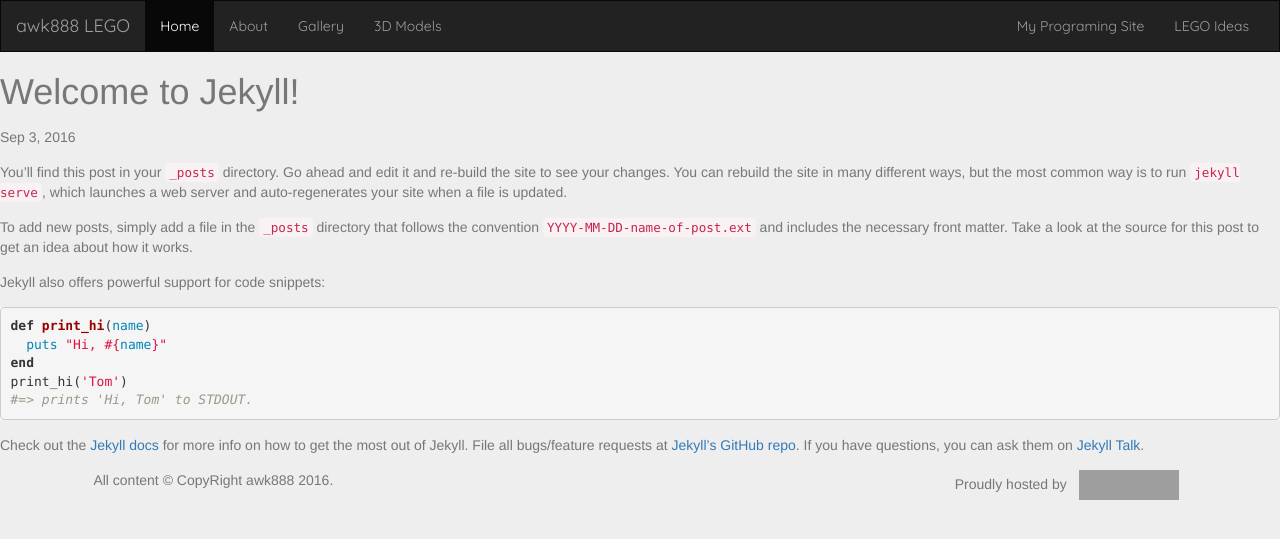
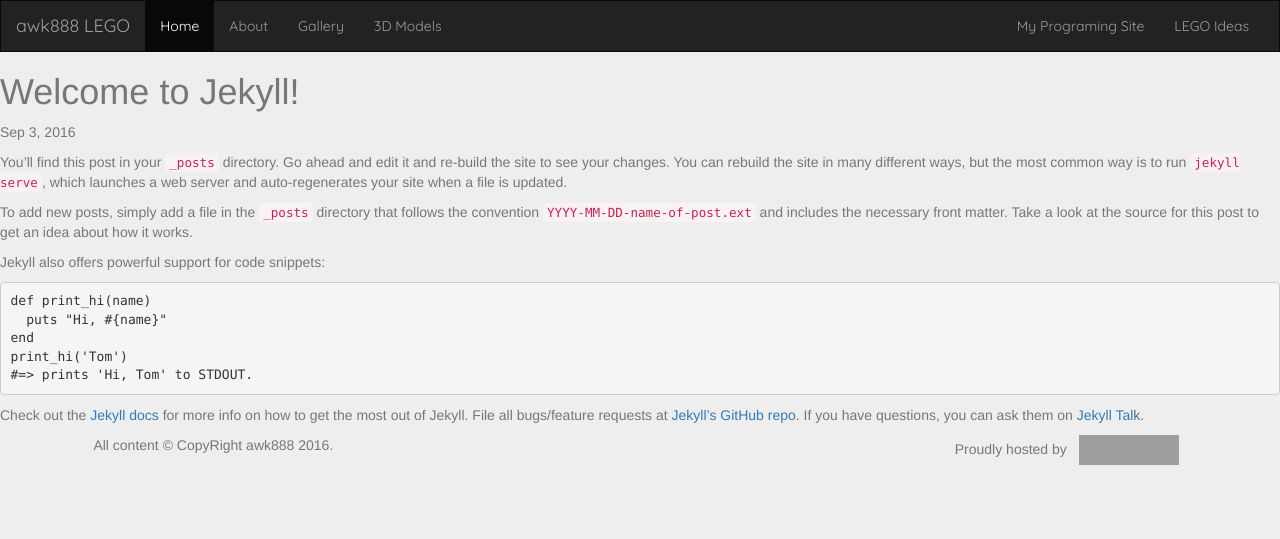
Before and after one commit to HypercarDriver/lego2.github.io, a Jekyll site: the page built from _posts/2016-09-02-welcome-to-jekyll.markdown, in a window 1280 px wide. Shown: the top 539 px of the page. Built offline with Jekyll 4.4.1, drawn with Linux system fonts in a browser that asks for light colours; nearby versions of some CDN libraries; grey boxes are pictures that could not be loaded.

Commit message:
Update main.scss

```diff
--- a/css/main.scss
+++ b/css/main.scss
@@ -28,13 +28,6 @@
 $on-palm:          600px;
 $on-laptop:        800px;
 
-h1, h2, h3, h4, h5, h6,
-p, blockquote, pre,
-ul, ol, dl, figure,
-%vertical-rhythm {
-    margin-bottom: $spacing-unit / 2;
-}
-
 
 
 // Use media queries like this:
@@ -55,6 +48,5 @@
 // Import partials from `sass_dir` (defaults to `_sass`)
 @import
         "homepage",
-        "syntax-highlighting",
         "navbar"
 ;
```
